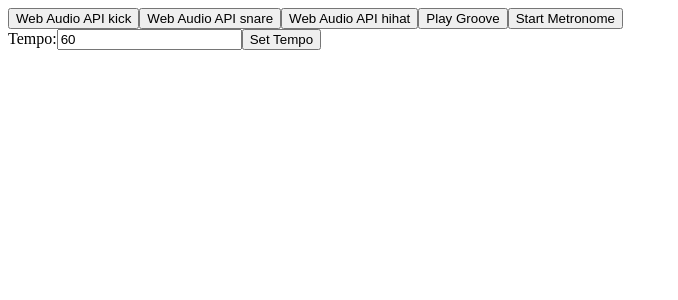
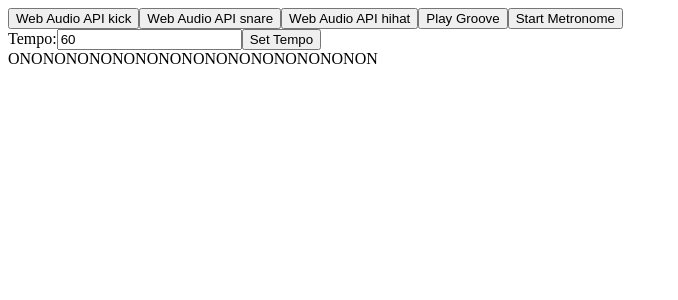
Before and after one commit to matthewwrobel/sequencer, a React app: page / in a window 1280 px wide. Both pictures are taken after a click on the button "Initialize!". Shown: the top 300 px of the page, without its empty margins (0-678 px from the left). Built offline with nearby package versions, Linux system fonts and the light colour scheme; no server answers.

Commit message:
implementing visual sequence grid

```diff
--- a/src/client/App.jsx
+++ b/src/client/App.jsx
@@ -151,6 +151,7 @@ class App extends React.Component {
           </button>
         </div>
         <Tempo setTempo={this.setTempo}/>
+        <Sequence sequence={this.state.sequence}/>
       </div>
     )
   }
--- a/src/client/components/Sequence.jsx
+++ b/src/client/components/Sequence.jsx
@@ -1,9 +1,10 @@
 import React from 'react';
+import Step from './Step.jsx';
 import Beat from './Beat.jsx';
 
 const Sequence = (props) => (
 
-  <div>
+  <div className="sequence">
     {props.sequence.map((beat, i) => (
       <Beat updateSequence={props.updateSequence} key={i} beatNumber={i} beat={beat}/>
     ))}
--- /dev/null
+++ b/src/client/components/Step.jsx
@@ -0,0 +1,5 @@
+import React from 'react';
+
+const Step = (props) => {}
+
+export default Step;
--- a/src/client/components/Tempo.jsx
+++ b/src/client/components/Tempo.jsx
@@ -15,6 +15,7 @@ class Tempo extends React.Component {
 
   render() {
     return (
+      <div>
         <form onSubmit={(e) => {
           e.preventDefault();
           this.props.setTempo(Number(this.state.value));
@@ -25,6 +26,7 @@ class Tempo extends React.Component {
           </label>
           <input type="submit" value="Set Tempo"/>
         </form>
+      </div>
     );
   }
 }
```
Lines whose indentation alone changed are shown as unchanged.
